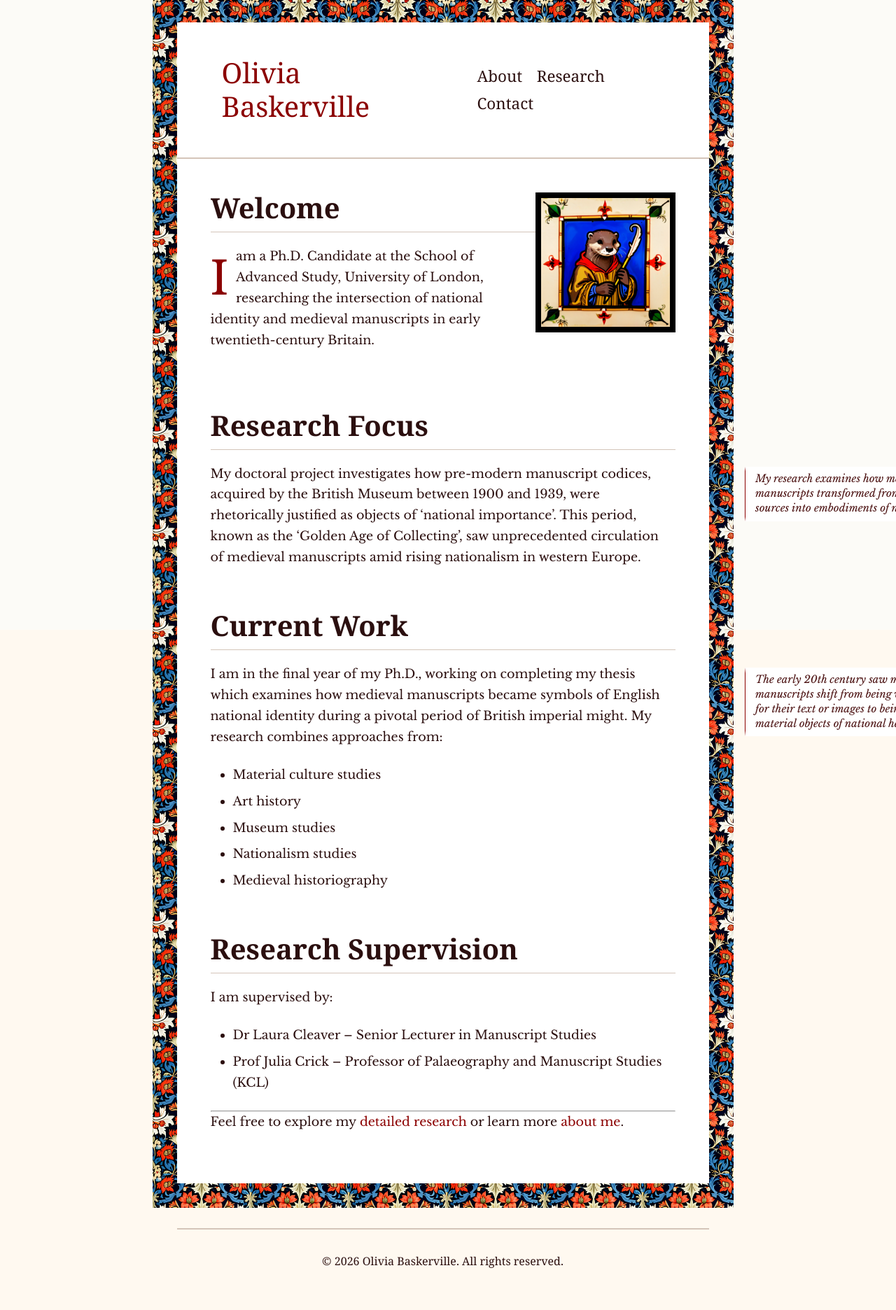
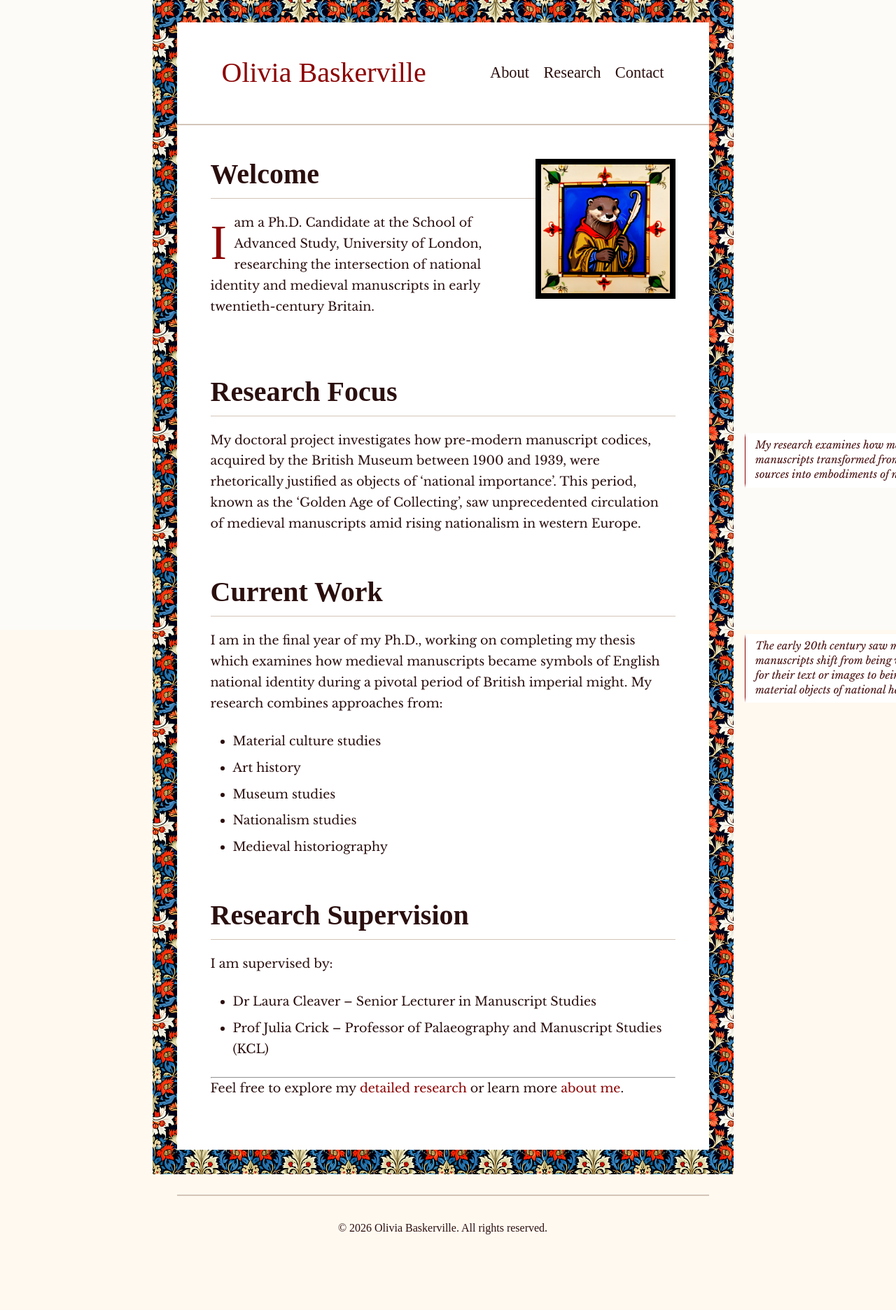
Before and after one commit to Hroppa/oliviabaskerville, a Jekyll site: the page built from index.md, in a window 1280 px wide. Shown: the whole page at 70% size. Built offline with Jekyll 4.4.1, drawn with Linux system fonts in a browser that asks for light colours; some web fonts are replaced; after the commit the page ends 1824 px from its top, so only the background shows below that.

Commit message:
Change font-display from UnifrakturMaguntia to Cinzel Decorative

```diff
--- a/assets/css/style.scss
+++ b/assets/css/style.scss
@@ -8,7 +8,7 @@
   --text-color: #2b0f0f;
   --background-color: #fff9f0;
   --border-color: #d4c5b9;
-  --font-display: 'UnifrakturMaguntia', Georgia, serif;
+  --font-display: 'Cinzel Decorative', serif;
   --font-body: 'Libre Baskerville', Georgia, serif;
   --gloss-color: #4a1010;
   --gloss-background: #fff9f0;
```
